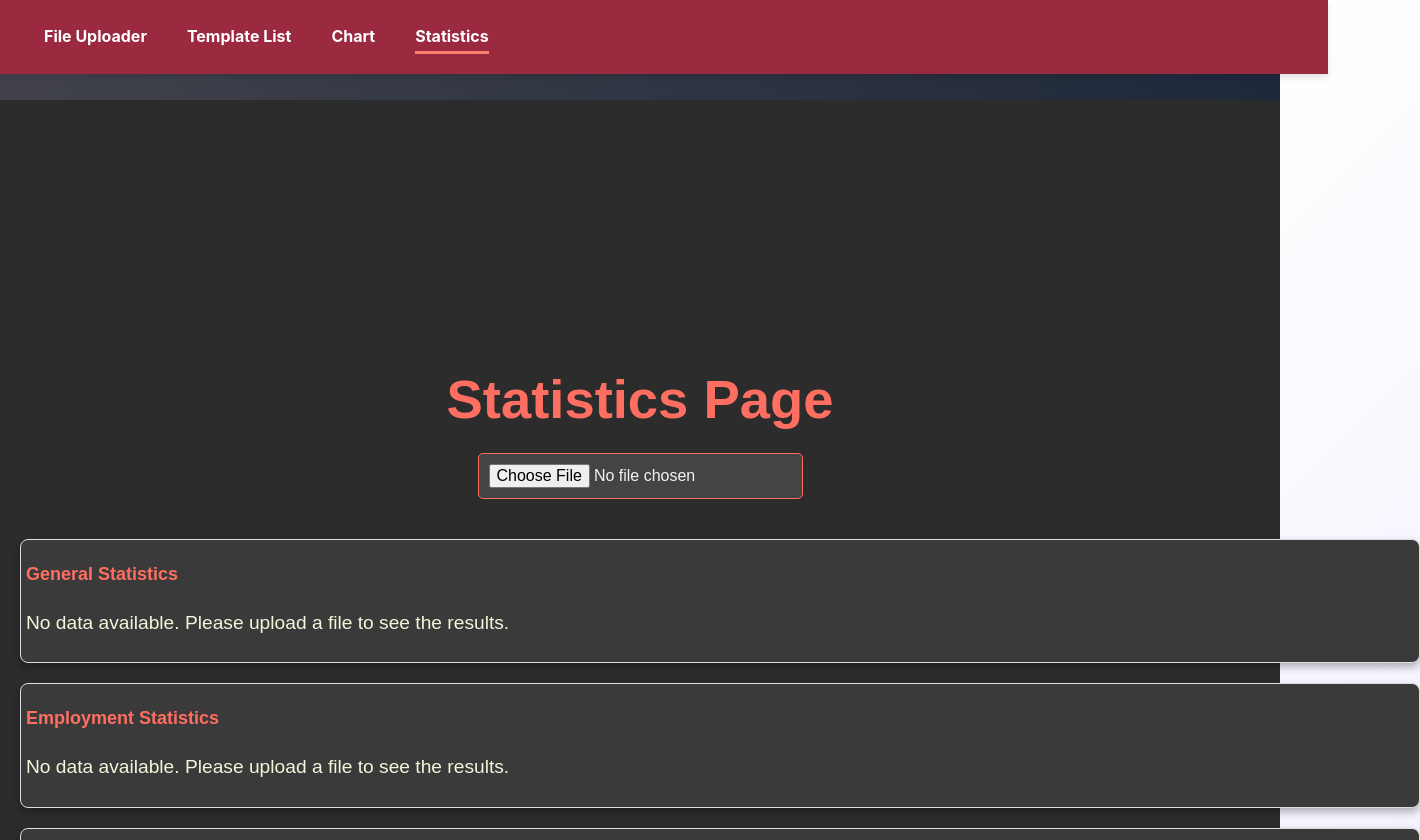
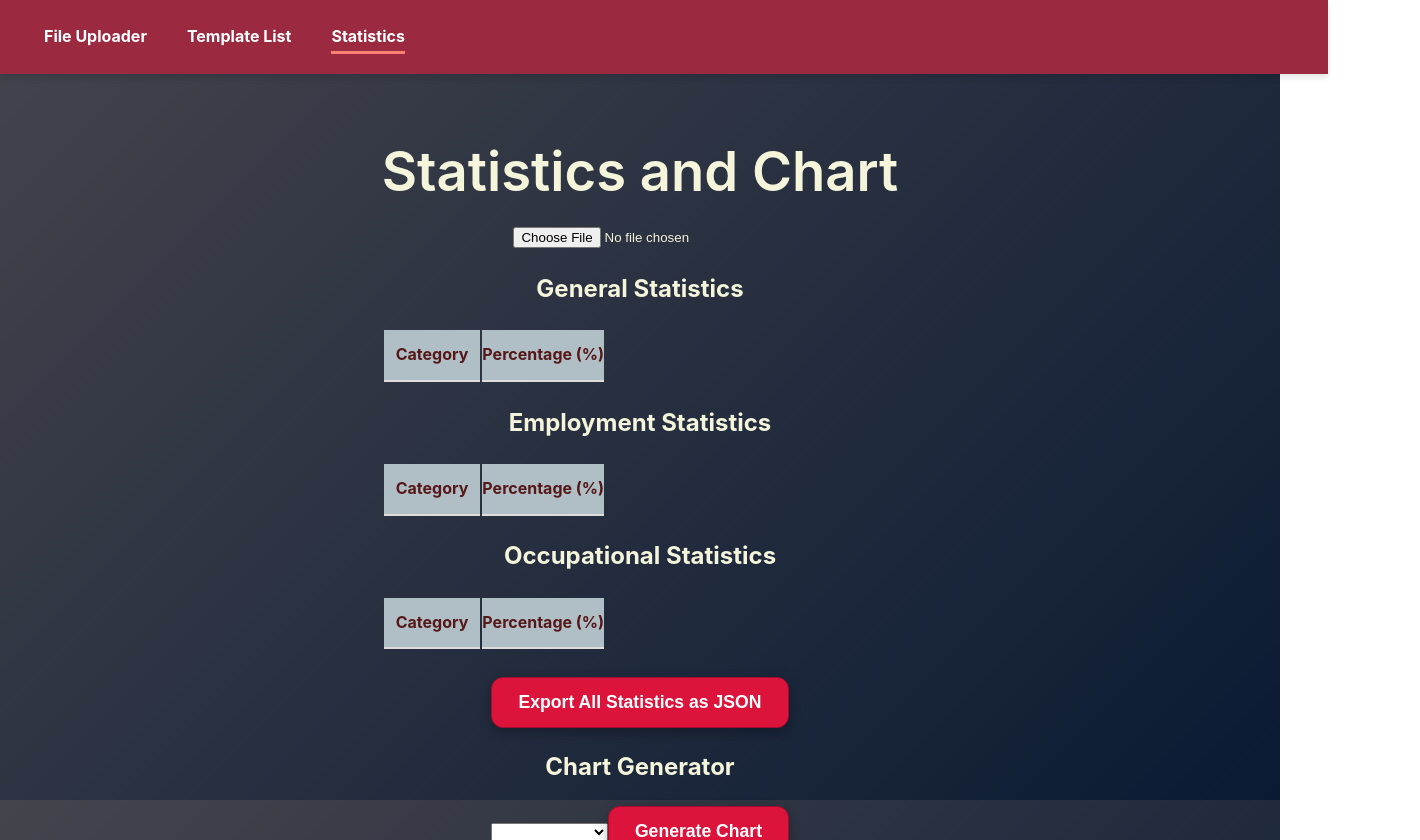
Before and after one commit to skolumban-ex/qualitas-support, a React (Vite) app in the folder frontend/my-react-app/: page /statistics in a window 1280 px wide. Shown: the top 840 px of the page, 1420 px wide, since content can reach past the window. Built offline with nearby package versions, Linux system fonts and the light colour scheme.

Commit message:
Merged Statistics and Charts

```diff
--- a/frontend/my-react-app/src/App.tsx
+++ b/frontend/my-react-app/src/App.tsx
@@ -4,7 +4,7 @@ import FileUploader from './components/FileUploader';
 import TemplateList from './components/TemplateList';
 import ChartPage from './components/ChartPage';
 import Navbar from './components/Navbar';
-import StatisticsPage from './components/StatisticsPage';
+import StatisticsPage from './components/StatisticsAndChart';
 
 const App: React.FC = () => {
   return (
@@ -24,7 +24,6 @@ const Main: React.FC = () => {
       <Routes>
         <Route path="/" element={<FileUploader />} />
         <Route path="/templates-list" element={<TemplateList />} />
-        <Route path="/chart" element={<ChartPage />} />
         <Route path="/statistics" element={<StatisticsPage />} />
       </Routes>
     </div>
--- a/frontend/my-react-app/src/components/Navbar.tsx
+++ b/frontend/my-react-app/src/components/Navbar.tsx
@@ -11,9 +11,6 @@ const Navbar: React.FC = () => {
       <NavLink to="/templates-list" className={({ isActive }) => (isActive ? 'active' : '')}>
         Template List
       </NavLink>
-      <NavLink to="/chart" className={({ isActive }) => (isActive ? 'active' : '')}>
-        Chart
-      </NavLink>
       <NavLink to="/statistics" className={({ isActive }) => (isActive ? 'active' : '')}>
         Statistics
       </NavLink>
--- /dev/null
+++ b/frontend/my-react-app/src/components/StatisticsAndChart.css
@@ -0,0 +1,28 @@
+.statistics-table {
+    width: 100%;
+    border-collapse: collapse;
+    margin: 20px 0;
+    font-size: 1rem;
+    text-align: left;
+    color: #333; /* Darker text for better contrast */
+}
+
+.statistics-table th {
+    background-color: #4CAF50; /* Green header background */
+    color: white; /* White text for contrast */
+    padding: 10px;
+}
+
+tbody tr:nth-child(even) {
+    background-color: #bf6060;
+}
+
+.statistics-table td {
+    padding: 10px;
+    border: 1px solid #ddd; /* Subtle borders */
+    background-color: #f9f9f9; /* Light uniform background for all rows */
+}
+
+tbody tr:hover {
+    background-color: #595959; /* Highlight row on hover */
+}
--- /dev/null
+++ b/frontend/my-react-app/src/components/StatisticsAndChart.tsx
@@ -0,0 +1,278 @@
+import React, { useState } from 'react';
+import * as XLSX from 'xlsx';
+import Papa from 'papaparse';
+import { Chart as ChartJS, BarElement, CategoryScale, LinearScale, Tooltip, Legend } from 'chart.js';
+import { Bar } from 'react-chartjs-2';
+import './StatisticsAndChart.css';
+
+ChartJS.register(BarElement, CategoryScale, LinearScale, Tooltip, Legend);
+
+const StatisticsAndChartPage: React.FC = () => {
+  const [statistics, setStatistics] = useState<Record<string, number>>({});
+  const [employmentStats, setEmploymentStats] = useState<Record<string, number>>({});
+  const [occupatiStats, setOccupatiStats] = useState<Record<string, number>>({});
+  const [totalRows, setTotalRows] = useState<number>(0);
+  const [columns, setColumns] = useState<string[]>([]);
+  const [selectedColumn, setSelectedColumn] = useState<string | null>(null);
+  const [chartData, setChartData] = useState<any>(null);
+  const [csvData, setCsvData] = useState<any[]>([]);
+  const [selectedType, setSelectedType] = useState<string>("LICENTA");
+
+  const handleFileUpload = (event: React.ChangeEvent<HTMLInputElement>) => {
+    const file = event.target.files?.[0];
+    if (file) {
+      const reader = new FileReader();
+
+      if (file.name.endsWith('.csv')) {
+        reader.onload = () => {
+          const result = Papa.parse(reader.result as string, { header: true });
+          const keys = Object.keys(result.data[0] || {});
+          setColumns(keys);
+          setCsvData(result.data);
+          processStatistics(result.data);
+          processEmploymentStatistics(result.data);
+          processOccupatiStatistics(result.data);
+        };
+        reader.readAsText(file);
+      } else if (file.name.endsWith('.xlsx')) {
+        reader.onload = () => {
+          const workbook = XLSX.read(reader.result, { type: 'binary' });
+          const sheetName = workbook.SheetNames[0];
+          const sheet = workbook.Sheets[sheetName];
+          const data = XLSX.utils.sheet_to_json(sheet, { defval: '' });
+          const keys = Object.keys(data[0] || {});
+          setColumns(keys);
+          setCsvData(data);
+          processStatistics(data);
+          processEmploymentStatistics(data);
+          processOccupatiStatistics(data);
+        };
+        reader.readAsArrayBuffer(file);
+      }
+    }
+  };
+
+  const processStatistics = (data: any[]) => {
+    const categories = {
+      "Mi-am continuat studiile": "B1.1.1",
+      "M-am angajat": "B1.2.1",
+      "Mi-am continuat activitatea la locul de muncă pe care îl aveam deja": "B1.3.1",
+      "Mi-am deschis propria afacere / Am fost liber profesionist": ["B1.4.1", "B1.5.1"],
+      "Mi-am căutat loc de muncă, dar nu am reușit să mă angajezi": "B1.6.1",
+      "Nu am avut loc de muncă în primele 12 luni după absolvirea studiilor masterale": "B1.7.1",
+      "Alta situație": "B1.8.1",
+    };
+
+    const stats: Record<string, number> = {};
+    let rowCount = 0;
+
+    data.forEach((row) => {
+      rowCount++;
+      for (const [key, value] of Object.entries(categories)) {
+        if (Array.isArray(value)) {
+          if (value.some((col) => row[col] && row[col] !== 0)) {
+            stats[key] = (stats[key] || 0) + 1;
+          }
+        } else {
+          if (row[value] && row[value] !== 0) {
+            stats[key] = (stats[key] || 0) + 1;
+          }
+        }
+      }
+    });
+
+    Object.keys(stats).forEach((key) => {
+      stats[key] = (stats[key] / rowCount) * 100;
+    });
+
+    setStatistics(stats);
+    setTotalRows(rowCount);
+  };
+
+  const processEmploymentStatistics = (data: any[]) => {
+    const employmentCategories = {
+      "Angajat": ["B1.2.1", "B1.3.1"],
+      "Au propria afacere / sunt liber profesioniști": ["B1.4.1", "B1.5.1"],
+      "Continuă studiile": ["B1.1.1"],
+      "Continua studiile și nu au loc de muncă": ["B1.1.1", "B1.6.1", "B1.7.1"],
+      "Nu sunt inserați pe piața muncii și nu urmează programe de studiu": ["B1.6.1", "B1.7.1"],
+    };
+
+    const employmentStats: Record<string, number> = {};
+    let rowCount = 0;
+
+    data.forEach((row) => {
+      rowCount++;
+      for (const [key, value] of Object.entries(employmentCategories)) {
+        if (Array.isArray(value)) {
+          if (value.some((col) => row[col] && row[col] !== 0)) {
+            employmentStats[key] = (employmentStats[key] || 0) + 1;
+          }
+        } else {
+          if (row[value] && row[value] !== 0) {
+            employmentStats[key] = (employmentStats[key] || 0) + 1;
+          }
+        }
+      }
+    });
+
+    Object.keys(employmentStats).forEach((key) => {
+      employmentStats[key] = (employmentStats[key] / rowCount) * 100;
+    });
+
+    setEmploymentStats(employmentStats);
+  };
+
+  const processOccupatiStatistics = (data: any[]) => {
+    const occupatiCategories = ["B1.2.1", "B1.3.1", "B1.4.1", "B1.5.1"];
+    let rowCount = 0;
+    let occupatiCount = 0;
+
+    data.forEach((row) => {
+      rowCount++;
+      if (occupatiCategories.some((col) => row[col] && row[col] !== 0)) {
+        occupatiCount++;
+      }
+    });
+
+    const ocupatiPercentage = (occupatiCount / rowCount) * 100;
+    const neocupatiPercentage = 100 - ocupatiPercentage;
+
+    setOccupatiStats({
+      "Ocupati": ocupatiPercentage,
+      "Neocupati": neocupatiPercentage,
+    });
+  };
+
+  const exportAllStatisticsAsJSON = (type: string) => {
+    const dataToExport = {
+      type,
+      totalRows,
+      statistics,
+      employmentStats,
+      occupatiStats,
+    };
+
+    const jsonData = JSON.stringify(dataToExport, null, 2);
+    const blob = new Blob([jsonData], { type: 'application/json' });
+    const link = document.createElement('a');
+    link.href = URL.createObjectURL(blob);
+    link.download = `${type}_statistics.json`;
+    link.click();
+  };
+
+  const handleGenerateChart = () => {
+    if (selectedColumn) {
+      const counts: Record<string, number> = {};
+      csvData.forEach((row) => {
+        const value = row[selectedColumn];
+        if (value) {
+          counts[value] = (counts[value] || 0) + 1;
+        }
+      });
+
+      const sortedEntries = Object.entries(counts).sort(([keyA], [keyB]) => {
+        if (!isNaN(Number(keyA)) && !isNaN(Number(keyB))) {
+          return Number(keyA) - Number(keyB);
+        }
+        return keyA.localeCompare(keyB);
+      });
+
+      const labels = sortedEntries.map(([key]) => key);
+      const data = sortedEntries.map(([, value]) => value);
+
+      setChartData({
+        labels,
+        datasets: [
+          {
+            label: `Occurrences of ${selectedColumn}`,
+            data,
+            backgroundColor: 'rgba(75, 192, 192, 0.5)',
+            borderColor: 'rgba(75, 192, 192, 1)',
+            borderWidth: 1,
+          },
+        ],
+      });
+    }
+  };
+
+  return (
+    <div className="statistics-and-chart">
+      <h1>Statistics and Chart</h1>
+      <input type="file" accept=".csv, .xlsx" onChange={handleFileUpload} />
+      <div className="statistics-section">
+        <h2>General Statistics</h2>
+        <table>
+        <thead>
+            <tr>
+              <th>Category</th>
+              <th>Percentage (%)</th>
+            </tr>
+          </thead>
+          <tbody>
+            {Object.entries(statistics).map(([category, percent]) => (
+              <tr key={category}>
+                <td>{category}</td>
+                <td>{percent.toFixed(2)}%</td>
+              </tr>
+            ))}
+          </tbody>
+        </table>
+        <h2>Employment Statistics</h2>
+        <table>
+          <thead>
+            <tr>
+              <th>Category</th>
+              <th>Percentage (%)</th>
+            </tr>
+          </thead>
+          <tbody>
+            {Object.entries(employmentStats).map(([category, percent]) => (
+              <tr key={category}>
+                <td>{category}</td>
+                <td>{percent.toFixed(2)}%</td>
+              </tr>
+            ))}
+          </tbody>
+        </table>
+        <h2>Occupational Statistics</h2>
+        <table>
+          <thead>
+            <tr>
+              <th>Category</th>
+              <th>Percentage (%)</th>
+            </tr>
+          </thead>
+          <tbody>
+            {Object.entries(occupatiStats).map(([category, percent]) => (
+              <tr key={category}>
+                <td>{category}</td>
+                <td>{percent.toFixed(2)}%</td>
+              </tr>
+            ))}
+          </tbody>
+        </table>
+      </div>
+      <br />
+      <button onClick={() => exportAllStatisticsAsJSON(selectedType)}>
+        Export All Statistics as JSON
+      </button>
+      <br />
+      <div className="chart-section">
+        <h2>Chart Generator</h2>
+        <select onChange={(e) => setSelectedColumn(e.target.value)}>
+          <option value="" disabled>Select a column</option>
+          {columns.map((col) => (
+            <option key={col} value={col}>{col}</option>
+          ))}
+        </select>
+        <button onClick={handleGenerateChart}>Generate Chart</button>
+        {chartData && (
+          <Bar data={chartData} />
+        )}
+      </div>
+    </div>
+  );
+};
+
+export default StatisticsAndChartPage;
```
